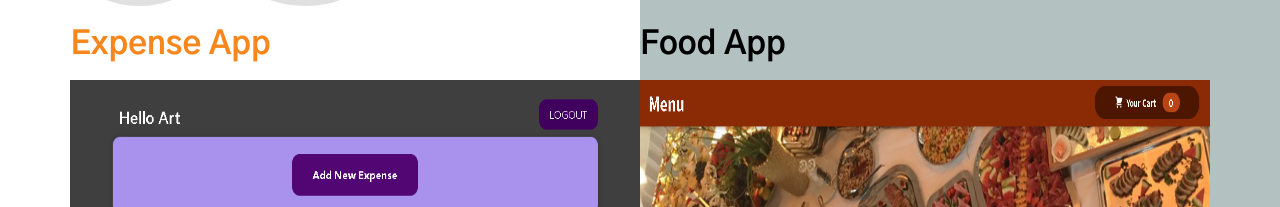
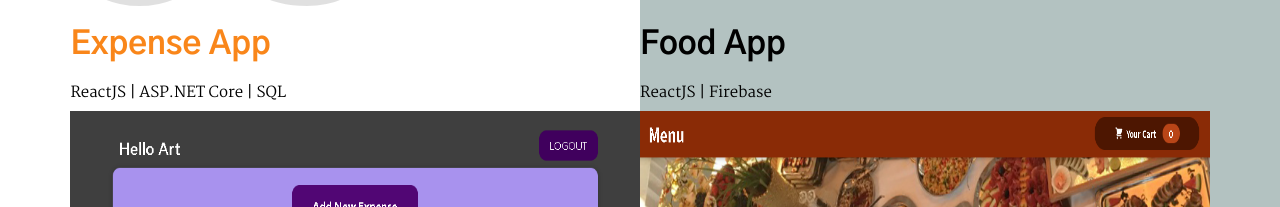
Before and after one commit to artshkololli/portfolio, a plain HTML site: page index.html in a window 1280 px wide. Shown: the part 745-952 px from the top of the page. Drawn offline with nearby package versions, Linux system fonts and the light colour scheme.

Commit message:
Update index.html

```diff
--- a/index.html
+++ b/index.html
@@ -69,6 +69,7 @@
         <div class="row s-porfolio__list block-large-1-2 block-tab-full collapse">
             <div class="column" data-aos="fade-up">
                 <h2><a href="https://github.com/artshkololli/expense_app">Expense App</a></h2>
+                <p style="font-size: 15px; margin-bottom: 5px;">ReactJS | ASP.NET Core | SQL</p>
                 <div class="folio-item">
                     <div class="folio-item__thumb">
                         <a class="folio-item__thumb-link" href="images/portfolio/gallery/Expense_Demo.gif" title="Expense" data-size="1050x700">
@@ -90,6 +91,7 @@
             </div>
             <div class="column" data-aos="fade-up">
                 <h2>Food App</h2>
+                <p style="font-size: 15px; margin-bottom: 5px;">ReactJS | Firebase</p>
                 <div class="folio-item">
                     <div class="folio-item__thumb">
                         <a class="folio-item__thumb-link" href="images/portfolio/gallery/Food_Demo.gif" title="Windows in The City" data-size="1050x700">
```
